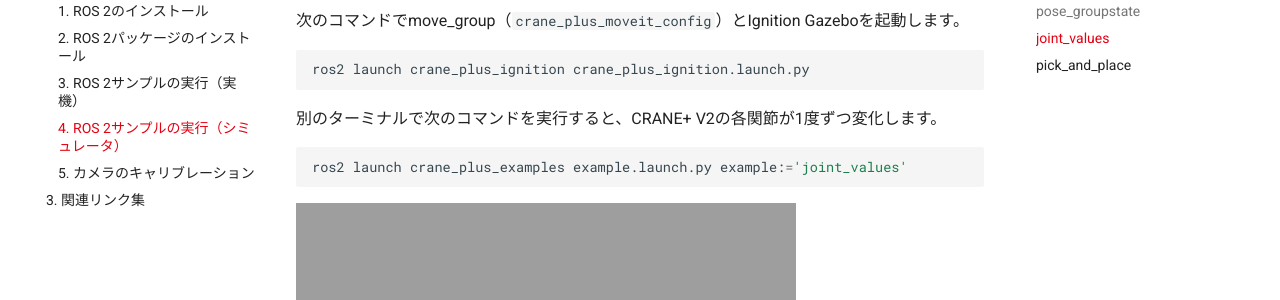
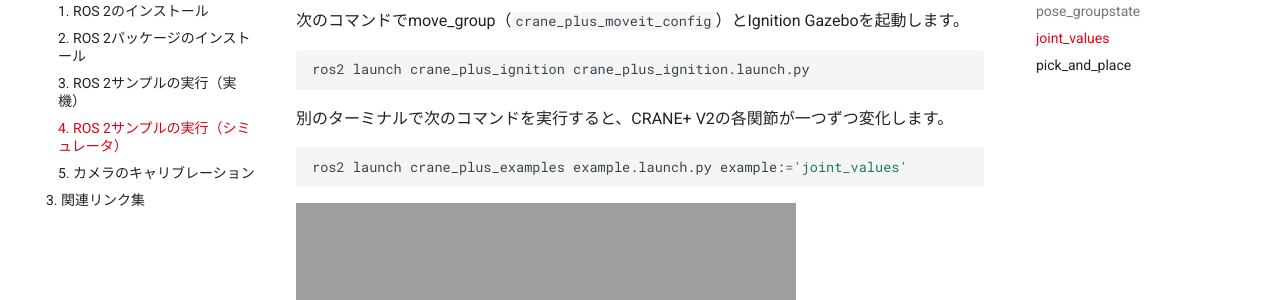
Before and after one commit to rt-net/tutorials, an MkDocs documentation site: the page built from docs/cranev2/ros/simulator.md, in a window 1280 px wide and 900 px high, scrolled down 2296 px. Shown: the part 151-451 px from the top of the window. Built offline with MkDocs 1.6.1 and Material for MkDocs 9.7.7, drawn with Linux system fonts in a browser that asks for light colours; comment, search, counter and statistics services are not loaded.

Commit message:
joint_valuesサンプルの説明を修正

````diff
--- a/docs/cranev2/ros/simulator.md
+++ b/docs/cranev2/ros/simulator.md
@@ -77,7 +77,7 @@ robot: CRANE+ V2
     ros2 launch crane_plus_ignition crane_plus_ignition.launch.py
     ```
 
-    別のターミナルで次のコマンドを実行すると、CRANE+ V2の各関節が1度ずつ変化します。
+    別のターミナルで次のコマンドを実行すると、CRANE+ V2の各関節が一つずつ変化します。
 
     ```sh
     ros2 launch crane_plus_examples example.launch.py example:='joint_values'
````
Also changed, not shown: docs/cranev2/ros/samples.md (+1 -1 lines).
